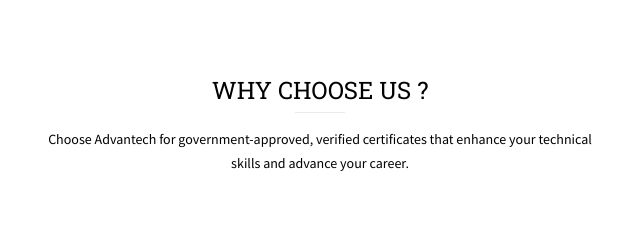
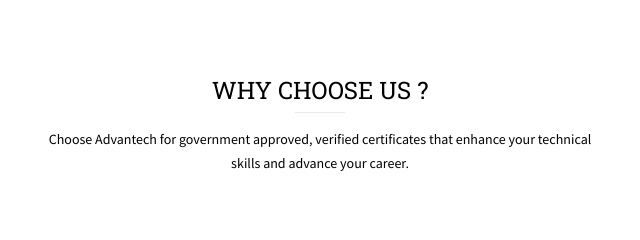
Before and after one commit to Pshravan04/advantech, a plain HTML site: page index.html in a window 1280 px wide. Shown: the part 1380-1620 px from the top of the page, 320-960 px from the left. Drawn offline with nearby package versions, Linux system fonts and the light colour scheme; files whose address does not match are found by name.

Commit message:
some changes done

```diff
--- a/index.html
+++ b/index.html
@@ -157,7 +157,7 @@
 			<div class="row animate-box">
 				<div class="col-md-6 col-md-offset-3 text-center fh5co-heading">
 					<h2>Why Choose Us ?</h2>
-					<p style="color: black impora !important;">Choose Advantech for government-approved, verified certificates that enhance your technical skills and advance your career.</p>
+					<p style="color: black impora !important;">Choose Advantech for government approved, verified certificates that enhance your technical skills and advance your career.</p>
 				</div>
 			</div>
 			<div class="row">
```
